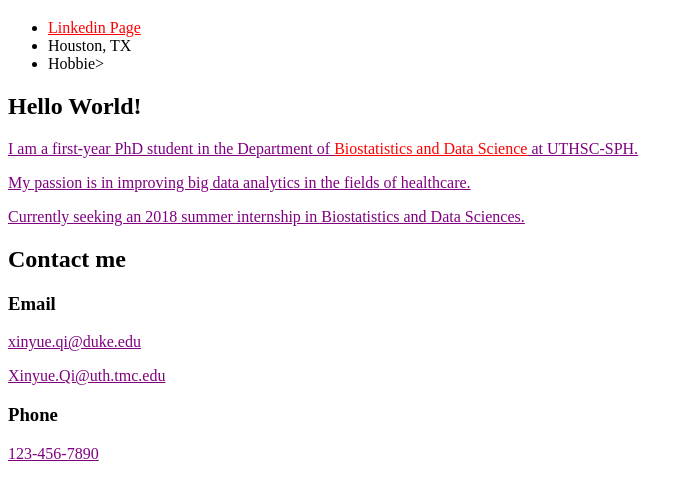
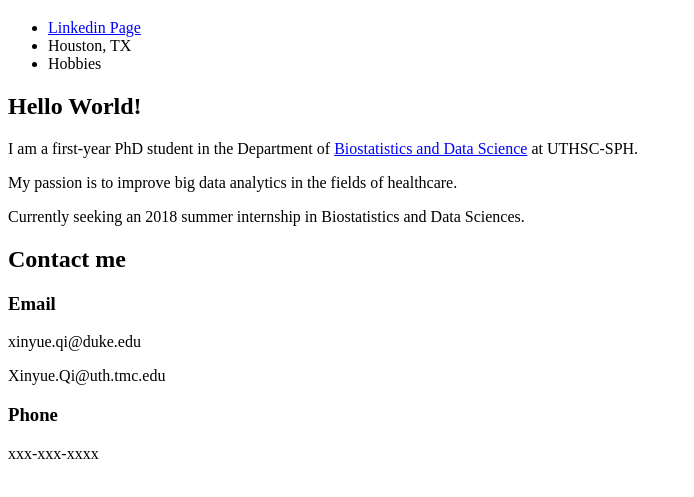
Before and after one commit to nancyqueen/nancyqueen.github.io, a plain HTML site: page index.html in a window 1280 px wide. Shown: the part 61-558 px from the top of the page, without its empty margins (0-694 px from the left). Drawn offline with Linux system fonts and the light colour scheme.

Commit message:
Update index.html

```diff
--- a/index.html
+++ b/index.html
@@ -6,17 +6,15 @@
       <!-- Load CSS, JavaScript -->
       <style type="text/css">
         a {
-          color: red;
+          color: blue;
         }
+      </style>
+    </head>
 
-        p {
+      <!-- p {
           text-decoration: underline;
           color: purple;
-        }
-      </style>
-
-
-    </head>
+        } -->
 
     <body>
 
@@ -24,14 +22,14 @@
       <ul>
         <li><a href = "https://www.linkedin.com/in/xinyueqi/", target = "_blank">Linkedin Page</a></li>
         <li>Houston, TX</li>
-        <li>Hobbie></li>
+        <li>Hobbies</li>
       </ul>
 
     <!-- <div id="about"> -->
     <h2>Hello World!</h2>
       <p>I am a first-year PhD student in the Department of
         <a href="https://sph.uth.edu/divisions/biostatistics/">Biostatistics and Data Science</a> at UTHSC-SPH.</p>
-      <p>My passion is in improving big data analytics in the fields of healthcare. </p>
+      <p>My passion is to improve big data analytics in the fields of healthcare. </p>
       <p>Currently seeking an 2018 summer internship in Biostatistics and Data Sciences.</p>
     <!-- </div> -->
 
@@ -40,7 +38,7 @@
           <p>xinyue.qi@duke.edu</p>
           <p>Xinyue.Qi@uth.tmc.edu</p>
       <h3>Phone</h3>
-          <p>123-456-7890</p>
+          <p>xxx-xxx-xxxx</p>
 
     </body>
 </html>
```
